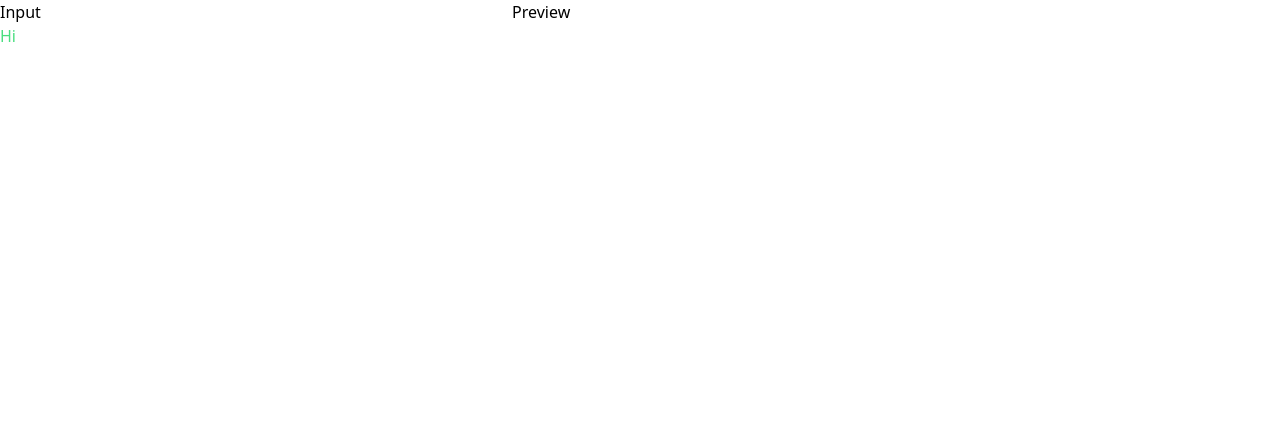
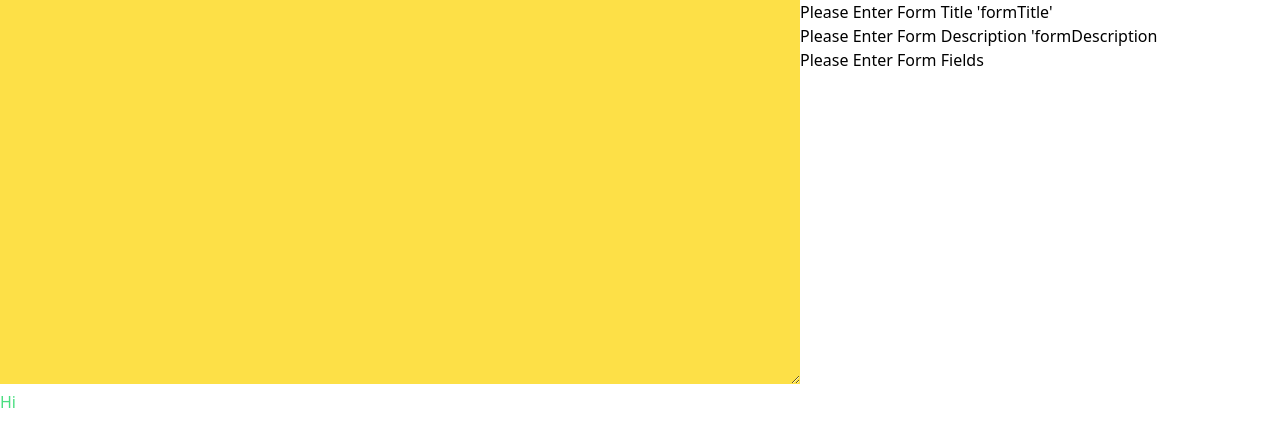
Before and after one commit to gokulkumar0209/Form_Builder, a React (Vite) app in the folder client/: page / in a window 1280 px wide. Shown: the top 446 px of the page. Built offline with nearby package versions, Linux system fonts and the light colour scheme.

Commit message:
Structure Added

```diff
--- /dev/null
+++ b/client/src/components/FieldsForm.tsx
@@ -0,0 +1,40 @@
+import React from "react";
+import TextField from "./fieldTypes/TextField";
+import EmailField from "./fieldTypes/EmailField";
+
+// Define the structure of a single field object
+interface FieldObject {
+	type: string;
+	id: string;
+	field: {
+		required: boolean;
+	};
+}
+
+// Define the type for the Fields component's props
+interface FieldsProps {
+	fields: FieldObject[]; // An array of field objects
+}
+
+const Fields: React.FC<FieldsProps> = ({ fields }) => {
+	function formSubmit(e: React.FormEvent) {
+		e.preventDefault();
+		console.log("Submitted");
+	}
+
+	return (
+		<form onSubmit={formSubmit}>
+			{fields.map((field, index) => {
+				if (field.type === "text") {
+					return <TextField key={index} field={field.field} />;
+				}
+				if (field.type === "email") {
+					return <EmailField key={index} />;
+				}
+				return null; // Return null if no matching type
+			})}
+		</form>
+	);
+};
+
+export default Fields;
--- a/client/src/components/Home.tsx
+++ b/client/src/components/Home.tsx
@@ -1,12 +1,13 @@
-import React from "react";
+import  { useState } from "react";
 import Input from "./Input";
 import Preview from "./Preview";
 
 function Home() {
+	const [jsonContent, setJsonContent]=useState("")
 	return (
 		<div className="w-[100vw] flex">
-			<Input />
-			<Preview />
+			<Input jsonContent={jsonContent}   setJsonContent={setJsonContent} />
+			<Preview  jsonContent={jsonContent} />
 		</div>
 	);
 }
--- a/client/src/components/Input.tsx
+++ b/client/src/components/Input.tsx
@@ -1,9 +1,20 @@
-import React from 'react'
+import React from "react";
 
-function Input() {
-  return (
-    <div className=' w-[40%]'>Input</div>
-  )
+interface InputProps {
+	jsonContent: string;
+	setJsonContent: (value: string) => void;
 }
 
-export default Input
+const Input: React.FC<InputProps> = ({ jsonContent, setJsonContent }) => {
+	return (
+		<div className="w-full">
+			<textarea
+				className="bg-yellow-300 w-full flex-row h-96 p-4 break-words"
+				value={jsonContent} // Ensure the textarea value is controlled by jsonContent
+				onChange={(e) => setJsonContent(e.target.value)}
+			/>
+		</div>
+	);
+};
+
+export default Input;
--- a/client/src/components/Preview.tsx
+++ b/client/src/components/Preview.tsx
@@ -1,7 +1,54 @@
-import React from "react";
+import React, { useEffect, useState } from "react";
+import Fields from "./FieldsForm";
 
-function Preview() {
-	return <div className=" w-[60%]">Preview</div>;
+interface InputProps {
+	jsonContent: string;
 }
+interface FormObject {
+	formTitle?: string;
+	formDescription?: string;
+	fields?: Array<any>;
+}
+const Preview: React.FC<InputProps> = ({ jsonContent }) => {
+	const [formObject, setFormObject] = useState<FormObject | null>(null);
+	const formTitleError = "Please Enter Form Title  'formTitle'";
+	const formDescriptionError =
+		"Please Enter Form Description  'formDescription";
+	useEffect(() => {
+		try {
+			const parsedData = JSON.parse(jsonContent);
+			setFormObject(parsedData); // Update state with parsed data
+		} catch (error) {
+			console.error("Error parsing JSON:", error); // Handle any potential JSON parsing errors
+			setFormObject(null); // In case of an error, reset to null or handle as needed
+		}
+	}, [jsonContent]);
+
+	return (
+		<div className=" w-[60%]">
+			<div>
+				{formObject && formObject.formTitle ? (
+					<h1>{formObject.formTitle}</h1>
+				) : (
+					<h1>{formTitleError}</h1>
+				)}
+			</div>
+			<div>
+				{formObject && formObject.formDescription ? (
+					<h2>{formObject.formDescription}</h2>
+				) : (
+					<h2>{formDescriptionError}</h2>
+				)}
+			</div>
+			<div>
+				{formObject && formObject.fields ? (
+					<Fields fields={formObject.fields} />
+				) : (
+					<h2>Please Enter Form Fields</h2>
+				)}
+			</div>
+		</div>
+	);
+};
 
 export default Preview;
--- /dev/null
+++ b/client/src/components/fieldTypes/EmailField.tsx
@@ -0,0 +1,11 @@
+import React from "react";
+import PropTypes from "prop-types";
+
+interface EmailProps {}
+const EmailField: React.FC<EmailProps> = ({}) => {
+	return <div>EmailField</div>;
+};
+
+EmailField.propTypes = {};
+
+export default EmailField;
--- /dev/null
+++ b/client/src/components/fieldTypes/TextField.tsx
@@ -0,0 +1,15 @@
+import React from "react";
+
+interface TextFieldProps {
+	field: Field;
+}
+interface Field {
+	required: boolean;
+}
+const TextField: React.FC<TextFieldProps> = ({ field }) => {
+	return <input type="text" required={field.required} />;
+};
+
+TextField.propTypes = {};
+
+export default TextField;
```
